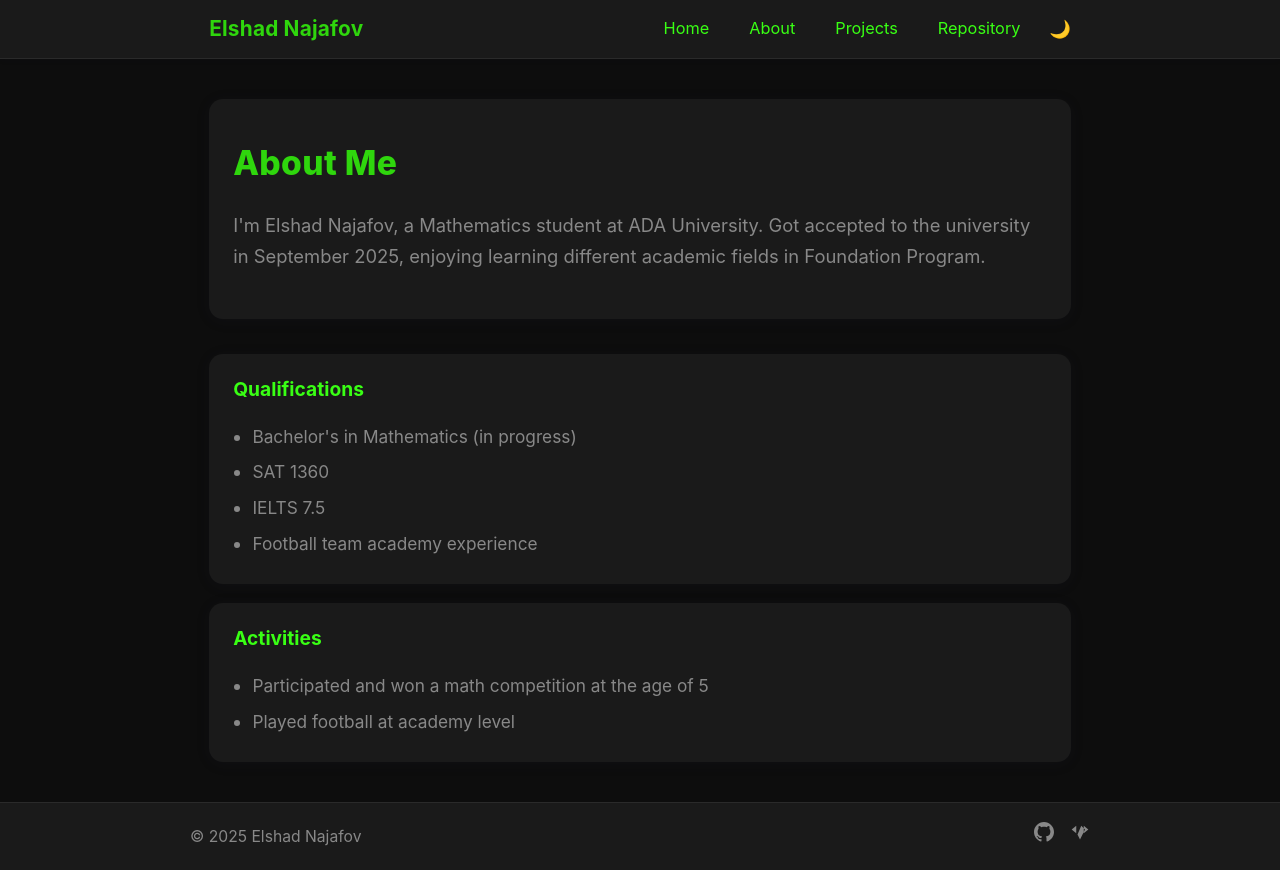
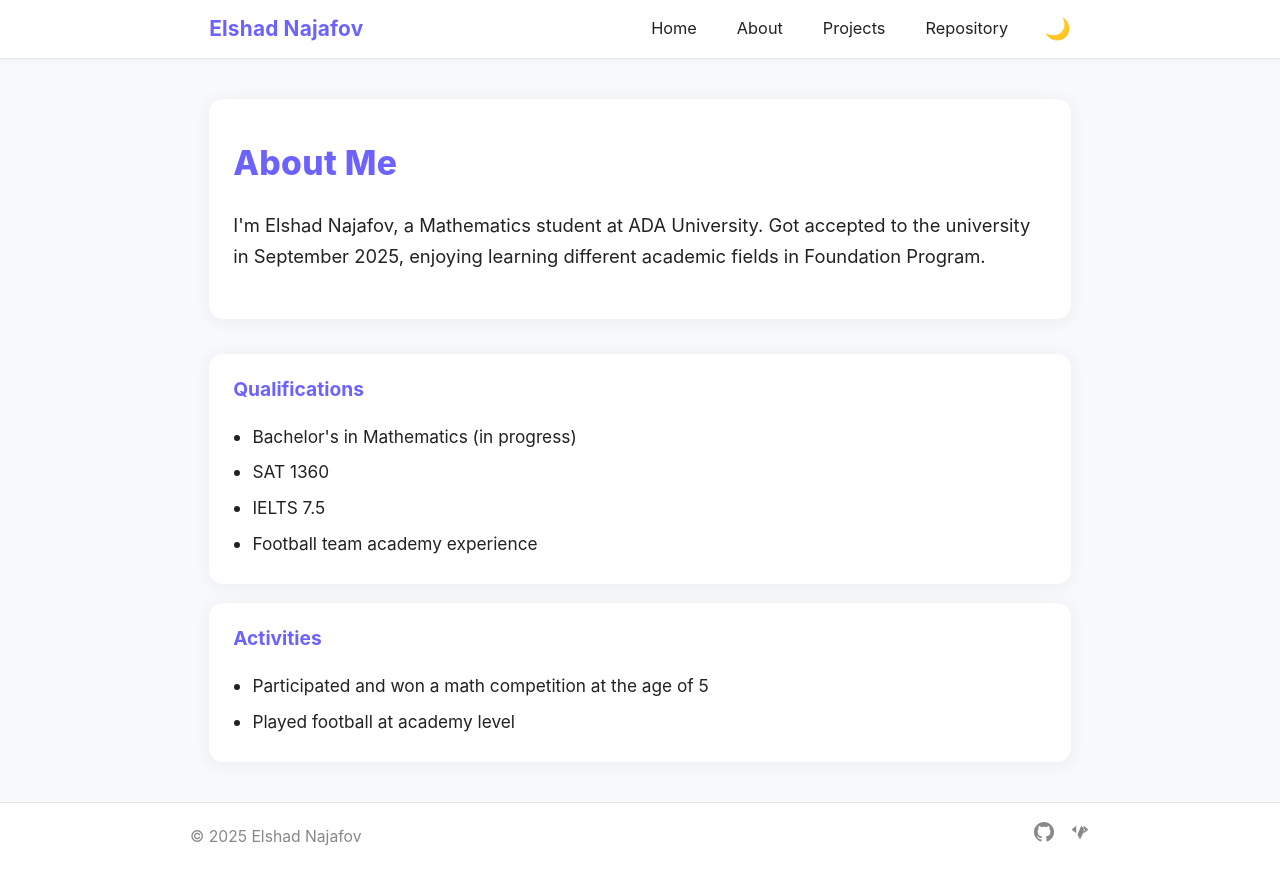
Before and after one commit to ElshadNajafov/Personal_Page, a plain HTML site: page about.html in a window 1280 px wide. Drawn offline with Linux system fonts and the light colour scheme.

Commit message:
Design changes
By the addition of the new theme, changes made in the design of the site, colors changed a bit

```diff
--- a/css/styles.css
+++ b/css/styles.css
@@ -1,18 +1,31 @@
 /* Simple responsive personal site styles */
 
 :root {
-  --bg: #0d0d0d;
-  --card: #1a1a1a;
-  --accent: #2fd60d;
-  --accent-hover: #26a80a;
-  --muted: #888;
-  --border: #2a2a2a;
-  --text: #39ff14;
-  --cta-text: #000;
+  --bg: #f8f9fb;
+  --card: #fff;
+  --accent: #6c63ff;
+  --accent-hover: #554ee6;
+  --muted: #222;
+  --border: #e5e7eb;
+  --text: #222;
+  --cta-text: #fff;
   --footer-text: #888;
   --max-width: 900px;
   --radius: 14px;
   --shadow: 0 2px 16px rgba(60,60,100,0.07);
+}
+/* Dark mode */
+body.dark-mode {
+  --bg: #0d0d0d;
+  --card: #1a1a1a;
+  --accent: #39ff14;
+  --accent-hover: #39ff14;
+  /* Muted text (used for those descriptive sentences) should be same as main text */
+  --muted: #f5f5f5;
+  --border: #2a2a2a;
+  /* Use a neutral light text color so regular text doesn't turn green */
+  --text: #f5f5f5;
+  --cta-text: #000;
 }
 * { box-sizing: border-box; }
 body {
@@ -131,7 +144,7 @@ nav.site-nav a:hover {
 .quick-links h2 {
   margin-top: 0;
   font-size: 1.2rem;
-  color: #39ff14;
+  color: var(--accent);
 }
 .quick-links ul {
   padding-left: 1.2rem;
@@ -139,7 +152,7 @@ nav.site-nav a:hover {
 }
 .quick-links li {
   margin-bottom: 0.4rem;
-  color: #888;
+  color: var(--text);
 }
 .projects-grid {
   display: grid;
@@ -252,9 +265,21 @@ footer.site-footer {
     font-size: 0.85rem;
   }
   .footer-inner {
-    flex-direction: column;
-    gap: 0.7rem;
-    text-align: left;
+    /* Keep copyright left and icons right on small screens */
+    width: 100%;
+    justify-content: space-between;
+    align-items: center;
     font-size: 0.93rem;
   }
 }
+/* Dark mode toggle */
+#dark-mode-toggle {
+  display: none;
+}
+.theme-toggle-label {
+  cursor: pointer;
+  font-size: 1.3rem;
+  margin-left: 0.5rem;
+  transition: color 0.3s;
+  color: var(--text);
+}
```
